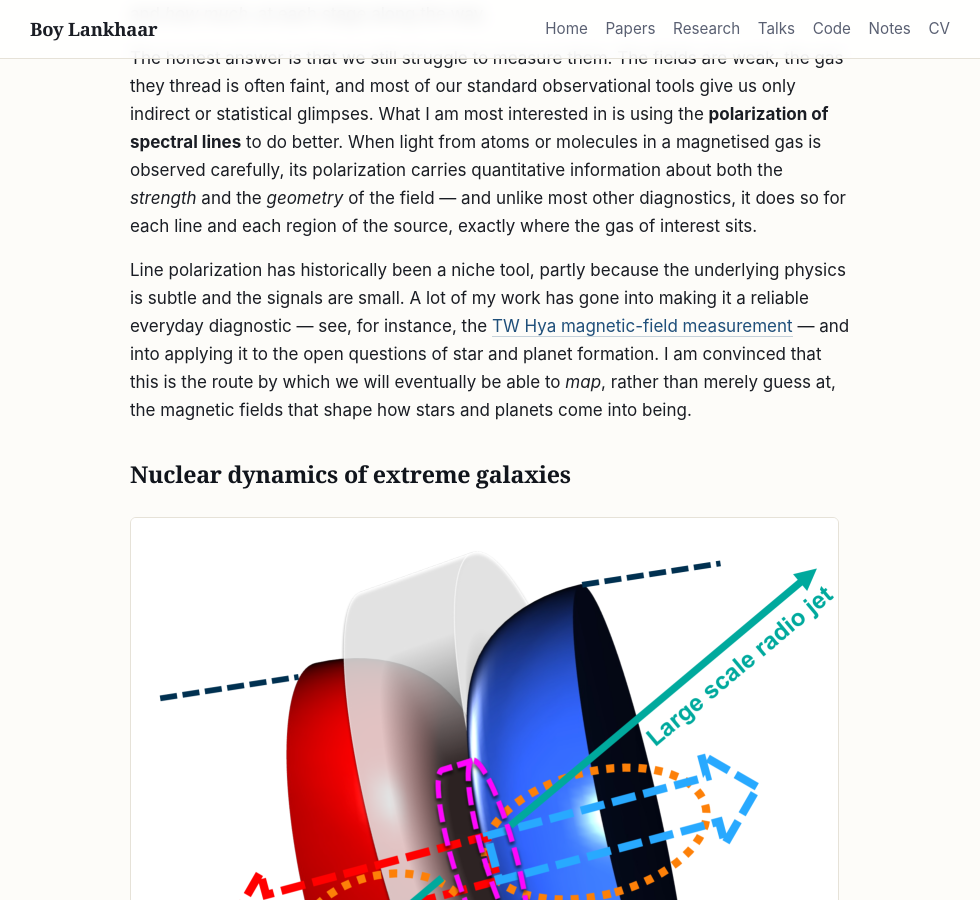
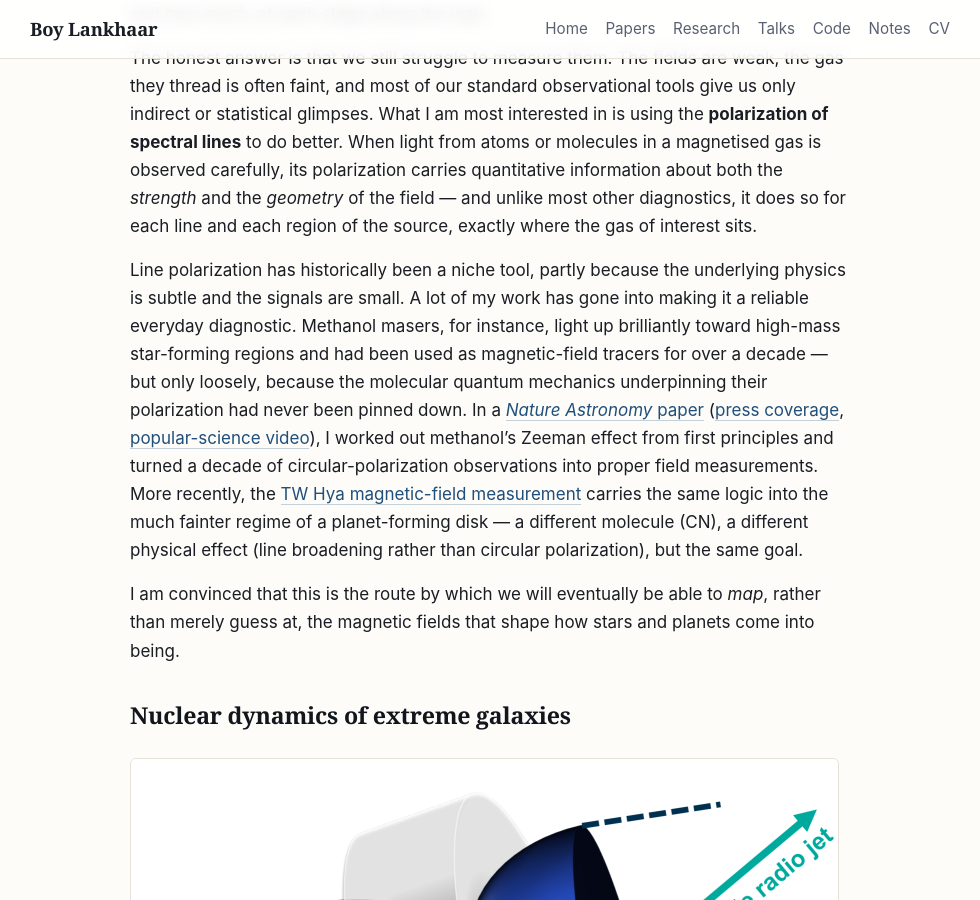
Before and after one commit to blankhaar/blankhaar.github.io, a Jekyll site: the page built from research.md, in a window 1280 px wide and 900 px high, scrolled down 1669 px. Shown: the whole window, without its empty margins (150-1130 px from the left). Built offline with Jekyll 4.4.1, drawn with Linux system fonts in a browser that asks for light colours.

Commit message:
Highlight methanol-maser Nature Astronomy work in star formation theme

```diff
--- a/research.md
+++ b/research.md
@@ -26,7 +26,9 @@ Stars form inside cold, magnetised clouds of gas, and the planets that follow fo
 
 The honest answer is that we still struggle to measure them. The fields are weak, the gas they thread is often faint, and most of our standard observational tools give us only indirect or statistical glimpses. What I am most interested in is using the **polarization of spectral lines** to do better. When light from atoms or molecules in a magnetised gas is observed carefully, its polarization carries quantitative information about both the *strength* and the *geometry* of the field — and unlike most other diagnostics, it does so for each line and each region of the source, exactly where the gas of interest sits.
 
-Line polarization has historically been a niche tool, partly because the underlying physics is subtle and the signals are small. A lot of my work has gone into making it a reliable everyday diagnostic — see, for instance, the [TW Hya magnetic-field measurement]({{ '/papers/tw-hya-magnetic-field/' | relative_url }}) — and into applying it to the open questions of star and planet formation. I am convinced that this is the route by which we will eventually be able to *map*, rather than merely guess at, the magnetic fields that shape how stars and planets come into being.
+Line polarization has historically been a niche tool, partly because the underlying physics is subtle and the signals are small. A lot of my work has gone into making it a reliable everyday diagnostic. Methanol masers, for instance, light up brilliantly toward high-mass star-forming regions and had been used as magnetic-field tracers for over a decade — but only loosely, because the molecular quantum mechanics underpinning their polarization had never been pinned down. In a [*Nature Astronomy* paper](https://doi.org/10.1038/s41550-017-0341-8) ([press coverage](https://www.sciencedaily.com/releases/2018/01/180129110919.htm), [popular-science video](https://www.youtube.com/watch?v=2X2d5ZbTdIY)), I worked out methanol's Zeeman effect from first principles and turned a decade of circular-polarization observations into proper field measurements. More recently, the [TW Hya magnetic-field measurement]({{ '/papers/tw-hya-magnetic-field/' | relative_url }}) carries the same logic into the much fainter regime of a planet-forming disk — a different molecule (CN), a different physical effect (line broadening rather than circular polarization), but the same goal.
+
+I am convinced that this is the route by which we will eventually be able to *map*, rather than merely guess at, the magnetic fields that shape how stars and planets come into being.
 
 ## Nuclear dynamics of extreme galaxies
 
```
